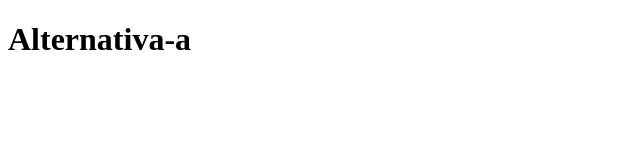
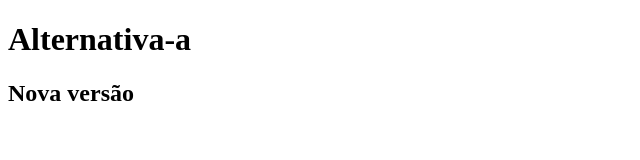
Before and after one commit to Isaac-A-Rocha/git_aula1, a plain HTML site: page index.html in a window 1280 px wide. Shown: the whole page, without its empty margins (0-640 px from the left). Drawn offline with Linux system fonts and the light colour scheme.

Commit message:
Update index.html

```diff
--- a/index.html
+++ b/index.html
@@ -7,6 +7,7 @@
 </head>
 <body>
     <h1>Alternativa-a</h1>
+    <h2>Nova versão</h2>
 
 </body>
 </html>
```
